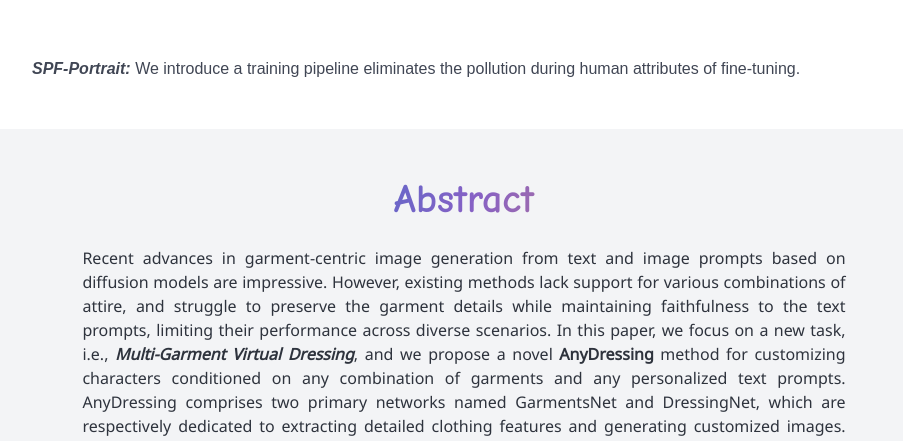
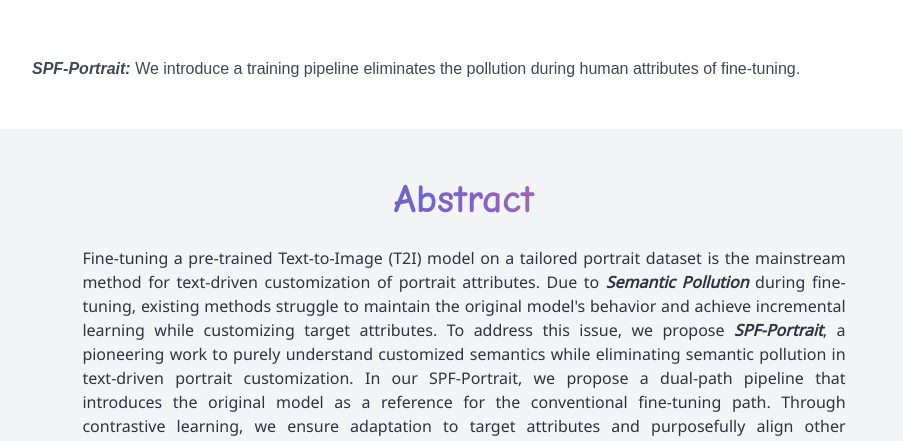
Before and after one commit to SPF-Portrait/SPF-Protrait, a plain HTML site: page index.html in a window 1280 px wide. Shown: the part 511-952 px from the top of the page, without its empty margins (176-1079 px from the left). Drawn offline with nearby package versions, Linux system fonts and the light colour scheme; a script that the page names is missing; some icons are missing; a web font is replaced by a local one.

Commit message:
Update index.html

```diff
--- a/index.html
+++ b/index.html
@@ -166,14 +166,15 @@
           <h2 class="title is-2" style="font-family: Comic Sans MS"><div class="x-gradient-font">Abstract</div></h2>
           <div class="content has-text-justified">
             <p>
-              Recent advances in garment-centric image generation from text and image prompts based on diffusion models are impressive. However, existing methods lack support for various combinations of attire, and struggle to preserve the garment details while maintaining faithfulness to the text prompts, limiting their performance across diverse scenarios.
-              In this paper, we focus on a new task, i.e., <b><i>Multi-Garment Virtual Dressing</i></b>, and we propose a novel <b>AnyDressing</b> method for customizing characters conditioned on any combination of garments and any personalized text prompts.
-              AnyDressing comprises two primary networks named GarmentsNet and DressingNet, which are respectively dedicated to extracting detailed clothing features and generating customized images.
-              Specifically, we propose an efficient and scalable module called Garment-Specific Feature Extractor in GarmentsNet to individually encode garment textures in parallel. This design prevents garment confusion while ensuring network efficiency.
-              Meanwhile, we design an adaptive Dressing-Attention mechanism and a novel Instance-Level Garment Localization Learning strategy in DressingNet to accurately inject multi-garment features into their corresponding regions. This approach efficiently integrates multi-garment texture cues into generated images and further enhances text-image consistency.
-              Additionally, we introduce a Garment-Enhanced Texture Learning strategy to improve the fine-grained texture details of garments.
-              Thanks to our well-craft design, AnyDressing can serve as a plug-in module to easily integrate with any community control extensions for diffusion models, improving the diversity and controllability of synthesized images.
-              Extensive experiments show that AnyDressing achieves state-of-the-art results.
+              Fine-tuning a pre-trained Text-to-Image (T2I) model on a tailored portrait dataset is the mainstream method for text-driven customization of portrait attributes.
+              Due to <b><i>Semantic Pollution</i></b> during fine-tuning, existing methods struggle to maintain the original model's behavior and achieve incremental learning while customizing target attributes.
+              To address this issue, we propose  <b><i>SPF-Portrait</i></b>, a pioneering work to purely understand customized semantics while eliminating semantic pollution in text-driven portrait customization.
+              In our SPF-Portrait, we propose a dual-path pipeline that introduces the original model as a reference for the conventional fine-tuning path.
+              Through contrastive learning, we ensure adaptation to target attributes and purposefully align other unrelated attributes with the original portrait.
+              We introduce a novel Semantic-Aware Fine Control Map, which represents the precise response regions of the target semantics, to spatially guide the alignment process between the contrastive paths.
+              This alignment process not only effectively preserves the performance of the original model but also avoids over-alignment.
+              Furthermore, we propose a novel response enhancement mechanism to reinforce the performance of target attributes, while mitigating representation discrepancy inherent in direct cross-modal supervision.
+              Extensive experiments demonstrate that SPF-Portrait achieves state-of-the-art performance.
             </p>
           </div>
         </div>
@@ -503,11 +504,9 @@
       <p>
         If you find this project useful in your research, please consider cite:
       </p>
-      <pre><code>@article{li2024anydressing,
-        title={AnyDressing: Customizable Multi-Garment Virtual Dressing via Latent Diffusion Models},
-        author={Xinghui Li and Qi Chao Sun and Pengze Zhang and Fulong Ye and Zhichao Liao and Wanquan Feng and Songtao Zhao and Qian He},
-        journal={arXiv preprint arXiv:2412.04146},
-        year={2024}
+      <pre><code>
+        @article{xian2025SPF,
+        title={SPF-Portrait: Towards Pure Portrait Customization with Semantic Pollution-Free Fine-tuning},
   }</code></pre>
     </div>
   </section>
```
